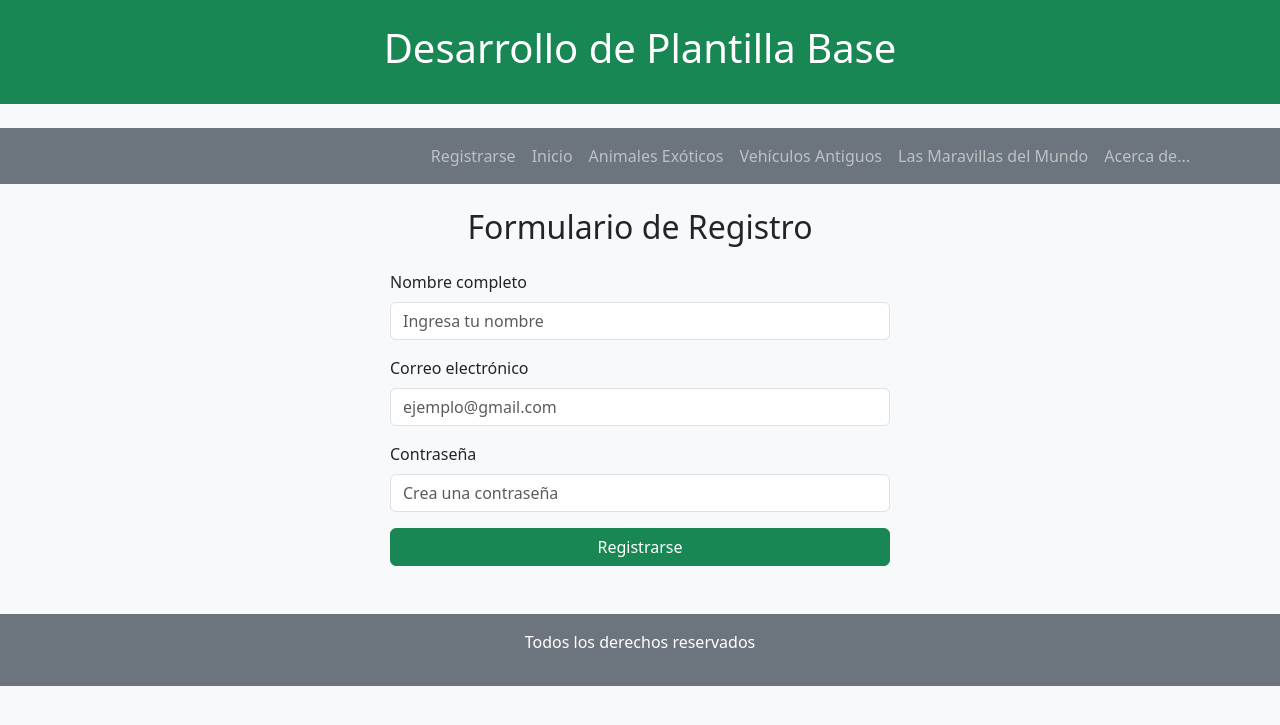
After one commit to Yareli-Borrego-Zapata/Plantillasss, a Flask app: page /registrarse in a window 1280 px wide. The commit adds this page. Shown: the top 725 px of the page. Run offline with Flask 3, Linux system fonts and the light colour scheme.

Commit message:
agregue el formulario

```diff
--- a/app.py
+++ b/app.py
@@ -26,5 +26,9 @@ def mun():
 def ace():
     return render_template("acerca.html")
 
+@app.route("/registrarse")
+def reg():
+    return render_template("registrarse.html")
+
 if __name__ == "__main__":
     app.run(debug=True)
--- a/templates/base.html
+++ b/templates/base.html
@@ -19,6 +19,7 @@
             </button>
             <div class="collapse navbar-collapse" id="navbarNav">
                 <ul class="navbar-nav ms-auto">
+                    <li class="nav-item"><a class="nav-link" href="/registrarse">Registrarse</a></li>
                     <li class="nav-item"><a class="nav-link" href="/">Inicio</a></li>
                     <li class="nav-item"><a class="nav-link" href="/animales">Animales Exóticos</a></li>
                     <li class="nav-item"><a class="nav-link" href="/vehiculos">Vehículos Antiguos</a></li>
--- a/templates/maravillas.html
+++ b/templates/maravillas.html
@@ -40,7 +40,7 @@ Estas construcciones representan diferentes culturas y épocas, pero todas compa
         <h5>El Taj Mahal (India)</h5>
         <img src="static/7.jpeg" class="img-fluid rounded shadow">
     </div>
-
+ <iframe src="https://www.youtube.com/watch?v=wcVJtiDLbaU" title="LAS 7 MARAVILLAS DEL MUNDO MODERNO" allowfullscreen></iframe>
 </div>
 
 </div>
--- /dev/null
+++ b/templates/registrarse.html
@@ -0,0 +1,23 @@
+{% extends "base.html" %}
+{% block content %}
+
+<div class="container mt-4">
+    <h2 class="text-center mb-4">Formulario de Registro</h2>
+    <form class="mx-auto" style="max-width: 500px;">
+        <div class="mb-3">
+            <label for="nombre" class="form-label">Nombre completo</label>
+            <input type="text" class="form-control" id="nombre" placeholder="Ingresa tu nombre">
+        </div>
+        <div class="mb-3">
+            <label for="email" class="form-label">Correo electrónico</label>
+            <input type="email" class="form-control" id="email" placeholder="ejemplo@gmail.com">
+        </div>
+        <div class="mb-3">
+            <label for="password" class="form-label">Contraseña</label>
+            <input type="password" class="form-control" id="password" placeholder="Crea una contraseña">
+        </div>
+        <button type="submit" class="btn btn-success w-100">Registrarse</button>
+    </form>
+</div>
+
+{% endblock %}
```
